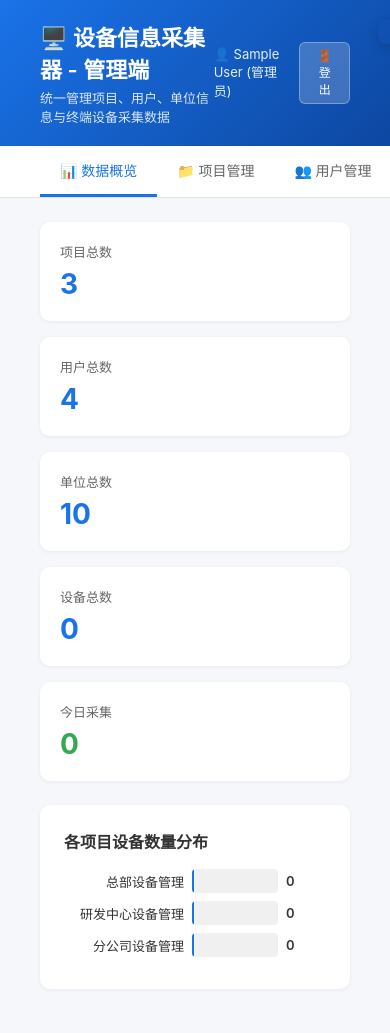
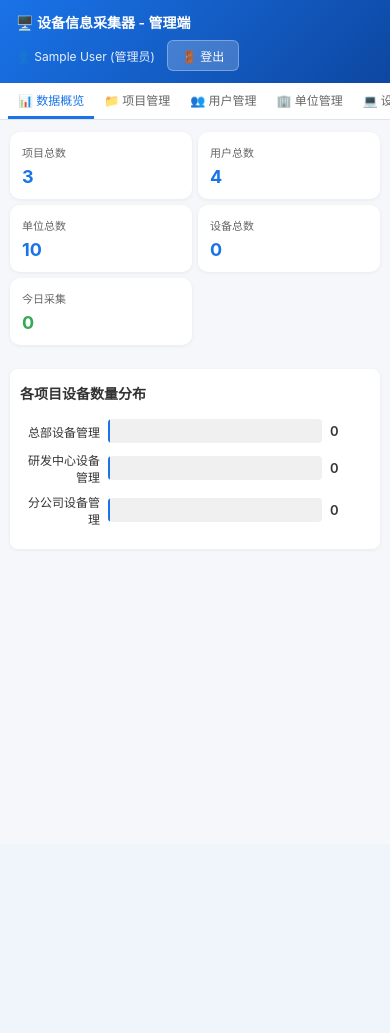
Before and after one commit to fireboy38/device-collector, a Flask app: page / in a window 390 px wide. After the commit the page ends 549 px from the top, so only its background shows below. Run offline with Flask 3, Linux system fonts and the light colour scheme; the visitor is signed in with stand-in values (Sample User, id 1); data comes from the database, SQL or seed files in the repository; data that the repository does not hold is empty.

Commit message:
fix: 管理端移动端响应式适配，修复手机端表格/弹窗/表单溢出问题

```diff
--- a/server/templates/index.html
+++ b/server/templates/index.html
@@ -64,7 +64,7 @@
         .form-group { display: flex; flex-direction: column; gap: 4px; }
         .form-group label { font-size: 12px; color: var(--text-light); font-weight: 500; }
         .form-group input, .form-group select, .form-group textarea {
-            padding: 8px 12px; border: 1px solid var(--border); border-radius: 6px; font-size: 13px; outline: none; transition: border-color 0.2s;
+            padding: 8px 12px; border: 1px solid var(--border); border-radius: 6px; font-size: 13px; outline: none; transition: border-color 0.2s; max-width: 100%;
         }
         .form-group input:focus, .form-group select:focus, .form-group textarea:focus { border-color: var(--primary); box-shadow: 0 0 0 2px rgba(26,115,232,0.15); }
 
@@ -120,6 +120,110 @@
         .edit-grid { display: grid; grid-template-columns: 1fr 1fr; gap: 12px; }
         .edit-grid .full-width { grid-column: 1 / -1; }
         .edit-grid .form-group input, .edit-grid .form-group select, .edit-grid .form-group textarea { width: 100%; }
+
+        /* ==================== 移动端响应式 ==================== */
+        @media screen and (max-width: 768px) {
+            /* Header */
+            .header { padding: 12px 16px; }
+            .header h1 { font-size: 16px; }
+            .header p { font-size: 11px; display: none; }
+            .header > div { flex-wrap: wrap; gap: 8px; }
+            #currentUser { font-size: 12px !important; }
+
+            /* Nav - 横向滚动，紧凑 */
+            .nav { padding: 0 8px; gap: 0; }
+            .nav-tab { padding: 10px 12px; font-size: 13px; }
+
+            /* Container */
+            .container { padding: 12px 10px; }
+
+            /* Stats - 2列 */
+            .stats-row { grid-template-columns: 1fr 1fr; gap: 8px; }
+            .stat-card { padding: 12px; }
+            .stat-card .value { font-size: 22px; }
+
+            /* Card */
+            .card { padding: 14px 10px; border-radius: 8px; }
+            .card-title { font-size: 14px; flex-direction: column; align-items: flex-start; }
+
+            /* 表格：横向滚动容器 */
+            .table-wrap { overflow-x: auto; -webkit-overflow-scrolling: touch; margin: 0 -10px; padding: 0 10px; }
+            table { font-size: 12px; min-width: 600px; }
+            th, td { padding: 7px 6px; }
+            td { max-width: 120px; }
+
+            /* Filter bar */
+            .filter-bar { flex-direction: column; gap: 8px; align-items: stretch; }
+            .filter-bar .form-group { width: 100%; }
+            .filter-bar .form-group input,
+            .filter-bar .form-group select { width: 100%; }
+            .filter-bar .btn-group { flex-wrap: wrap; }
+
+            /* Form row */
+            .form-row { flex-direction: column; gap: 8px; }
+            .form-group input, .form-group select, .form-group textarea { width: 100% !important; }
+
+            /* Modal */
+            .modal { padding: 16px 14px; max-width: 98%; width: 98%; max-height: 92vh; border-radius: 10px; }
+            .modal h2 { font-size: 15px; }
+
+            /* Detail/Edit grid → 单列 */
+            .detail-grid { grid-template-columns: 1fr; }
+            .edit-grid { grid-template-columns: 1fr; }
+            .edit-grid .full-width { grid-column: auto; }
+
+            /* 生成客户端弹窗 */
+            .gc-modal-inner { width: 98% !important; max-width: 98% !important; padding: 14px 12px !important; }
+            #generateClientModal .form-group input[type="text"],
+            #generateClientModal .form-group input[type="password"],
+            #generateClientModal .form-group select { width: 100% !important; }
+            #generateClientModal h3 { font-size: 15px; }
+            #gcDeptSelector .form-group { width: 100%; }
+            /* 打包模式选择→纵向 */
+            #generateClientModal label[id^="gcMode"] { min-width: 100% !important; }
+
+            /* 导入区域 */
+            .import-area { padding: 12px; }
+            .import-area .form-row { flex-direction: column; }
+
+            /* 按钮组 */
+            .btn { padding: 6px 10px; font-size: 12px; }
+            .btn-group { gap: 4px; }
+            .btn-sm { padding: 3px 8px; font-size: 11px; }
+
+            /* Chart bar */
+            .chart-bar .name { width: 80px; font-size: 12px; }
+
+            /* Toast */
+            .toast { right: 10px; left: 10px; font-size: 13px; text-align: center; }
+
+            /* IP Map grid - 8列适配手机 */
+            .ip-grid { grid-template-columns: repeat(8, 1fr) !important; }
+            .ip-grid > div { min-height: 28px !important; font-size: 9px !important; }
+
+            /* Badge */
+            .badge { font-size: 10px; padding: 1px 6px; }
+
+            /* Pagination */
+            #logPagination { flex-wrap: wrap; }
+
+            /* 新建表单区域 */
+            #addProjectForm, #addUserForm, #addDeptForm,
+            #createApiKeyForm { padding: 12px; }
+        }
+
+        @media screen and (max-width: 480px) {
+            .header h1 { font-size: 14px; }
+            .stats-row { grid-template-columns: 1fr 1fr; gap: 6px; }
+            .stat-card .value { font-size: 18px; }
+            .stat-card .label { font-size: 11px; }
+            .nav-tab { padding: 8px 10px; font-size: 12px; }
+            table { min-width: 500px; }
+        }
+
+        /* 表格滚动容器（桌面端也需要） */
+        .card > table { display: block; }
+        .card > thead, .card > tbody { display: table; width: 100%; table-layout: fixed; }
     </style>
 </head>
 <body>
@@ -176,10 +280,12 @@
                     <button class="btn" style="background:#eee;" onclick="document.getElementById('addProjectForm').style.display='none'">取消</button>
                 </div>
             </div>
+            <div class="table-wrap">
             <table>
                 <thead><tr><th>ID</th><th>项目名称</th><th>编码</th><th>描述</th><th>用户数</th><th>单位数</th><th>设备数</th><th>创建时间</th><th>操作</th></tr></thead>
                 <tbody id="projectTable"></tbody>
             </table>
+            </div>
         </div>
     </div>
 
@@ -210,17 +316,19 @@
                     <button class="btn" style="background:#eee;" onclick="document.getElementById('addUserForm').style.display='none'">取消</button>
                 </div>
             </div>
+            <div class="table-wrap">
             <table>
                 <thead><tr><th>ID</th><th>用户名</th><th>姓名</th><th>所属项目</th><th>角色</th><th>创建时间</th><th>操作</th></tr></thead>
                 <tbody id="userTable"></tbody>
             </table>
+            </div>
         </div>
     </div>
 
     <!-- Departments -->
     <!-- 生成客户端弹窗 -->
-    <div id="generateClientModal" style="display:none; position:fixed; top:0; left:0; width:100%; height:100%; background:rgba(0,0,0,0.5); z-index:1000; align-items:center; justify-content:center;">
-        <div style="background:white; border-radius:12px; padding:28px 32px; width:560px; max-width:90vw; max-height:85vh; overflow-y:auto; box-shadow:0 20px 60px rgba(0,0,0,0.3);">
+<div id="generateClientModal" class="gc-modal" style="display:none; position:fixed; top:0; left:0; width:100%; height:100%; background:rgba(0,0,0,0.5); z-index:1000; align-items:center; justify-content:center;">
+    <div class="gc-modal-inner" style="background:white; border-radius:12px; padding:28px 32px; width:560px; max-width:90vw; max-height:85vh; overflow-y:auto; box-shadow:0 20px 60px rgba(0,0,0,0.3);">
             <h3 style="margin:0 0 20px; font-size:18px; display:flex; align-items:center; gap:8px;">📦 生成客户端程序</h3>
             <div style="background:#f0f7ff; border-radius:8px; padding:14px 16px; margin-bottom:18px; border-left:4px solid #1a73e8;">
                 <div style="font-size:13px; color:#666; margin-bottom:4px;">目标用户</div>
@@ -346,10 +454,12 @@
                     <button class="btn" style="background:#eee;" onclick="hideAddDept()">取消</button>
                 </div>
             </div>
+            <div class="table-wrap">
             <table>
                 <thead><tr><th>ID</th><th>所属项目</th><th>单位名称</th><th>编码</th><th>描述</th><th>创建时间</th><th>操作</th></tr></thead>
                 <tbody id="deptTable"></tbody>
             </table>
+            </div>
         </div>
     </div>
 
@@ -410,6 +520,7 @@
             <div class="import-result" id="deviceImportResult"></div>
         </div>
         <div class="card" style="padding:0; overflow:hidden;">
+            <div class="table-wrap">
             <table>
                 <thead>
                     <tr>
@@ -419,6 +530,7 @@
                 </thead>
                 <tbody id="deviceTable"></tbody>
             </table>
+            </div>
         </div>
     </div>
 
@@ -461,6 +573,7 @@
             </div>
         </div>
         <div class="card" style="padding:0; overflow:hidden;">
+            <div class="table-wrap">
             <table>
                 <thead>
                     <tr>
@@ -469,6 +582,7 @@
                 </thead>
                 <tbody id="logTable"></tbody>
             </table>
+            </div>
         </div>
         <div style="display:flex; justify-content:center; align-items:center; gap:12px; margin-top:16px;" id="logPagination"></div>
     </div>
@@ -504,10 +618,12 @@
                     <button class="btn btn-primary btn-sm" onclick="copyNewKey()">📋 复制</button>
                 </div>
             </div>
+            <div class="table-wrap">
             <table>
                 <thead><tr><th>ID</th><th>名称</th><th>API Key</th><th>权限</th><th>状态</th><th>描述</th><th>最后使用</th><th>创建时间</th><th>操作</th></tr></thead>
                 <tbody id="apiKeyTable"></tbody>
             </table>
+            </div>
         </div>
     </div>
 </div>
@@ -1539,7 +1655,7 @@ async function loadIpMap() {
         `;
 
         // 生成IP网格（16列 x 16行 = 256个IP）
-        let gridHtml = '<div style="display:grid; grid-template-columns:repeat(16,1fr); gap:3px; margin-top:8px;">';
+        let gridHtml = '<div class="ip-grid" style="display:grid; grid-template-columns:repeat(16,1fr); gap:3px; margin-top:8px;">';
         for (let i = 0; i < 256; i++) {
             const ip = `${subnet}.${i}`;
             const info = data.used_ips[String(i)];
```
